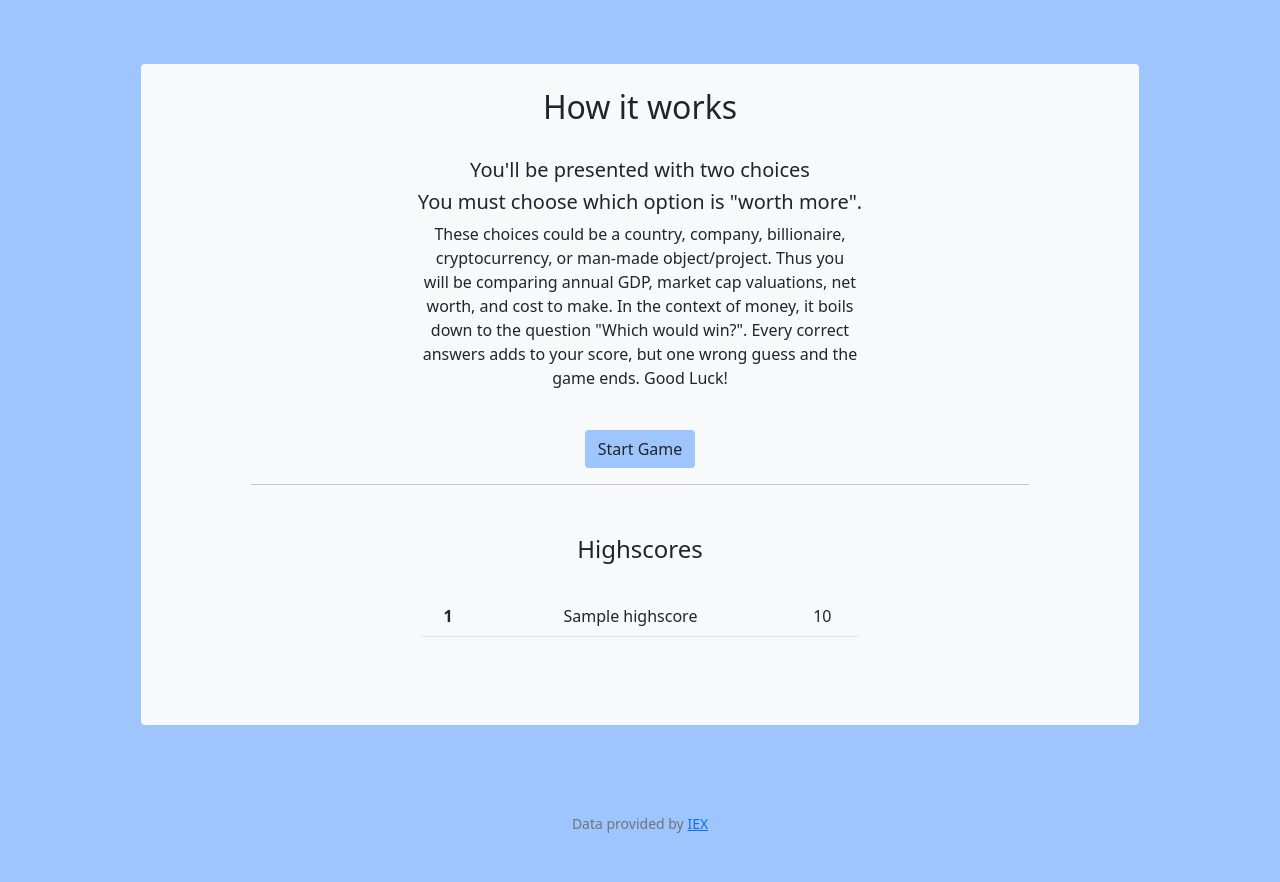
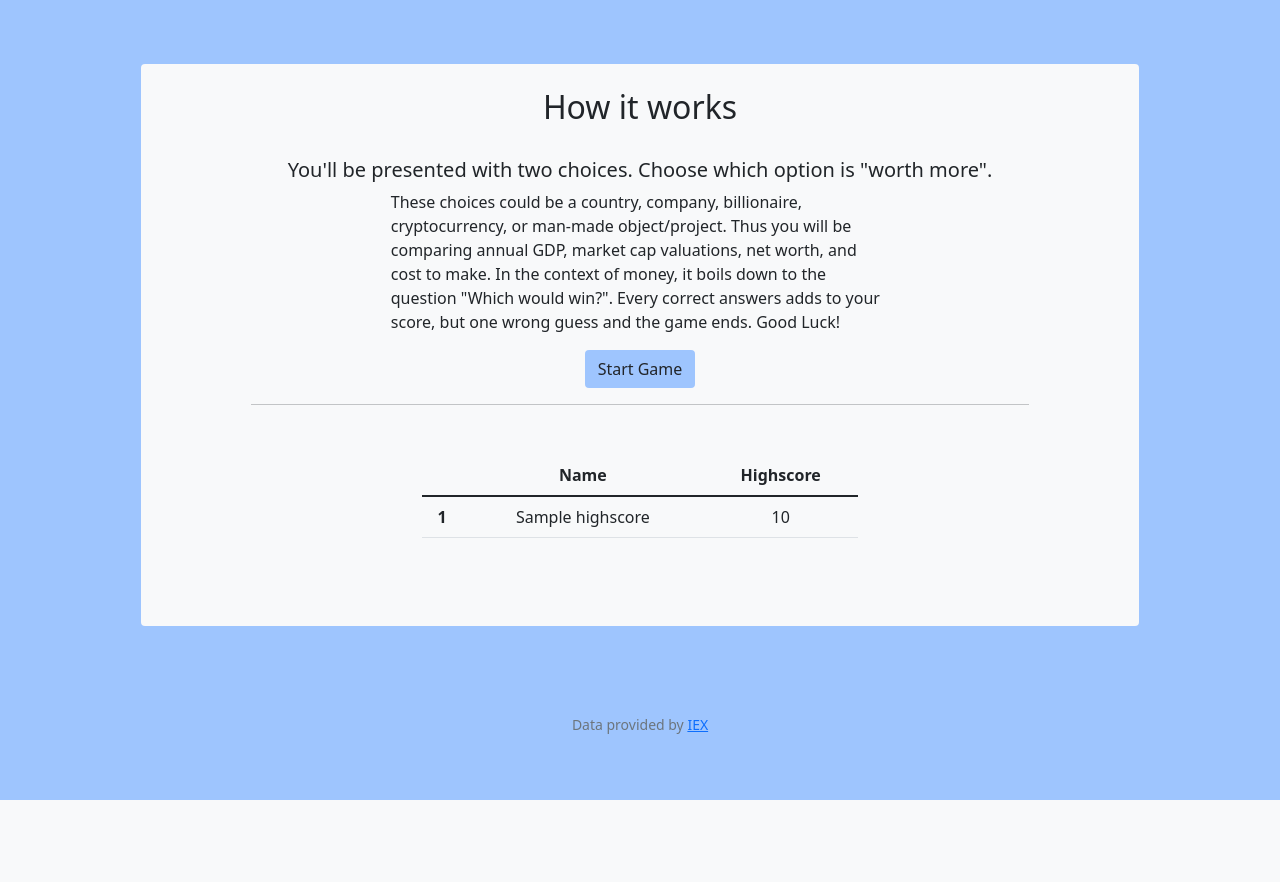
Before and after one commit to gregh13/CS50-Final-Project-Which-Would-Win, a Flask app: page / in a window 1280 px wide. After the commit the page ends 800 px from the top, so only its background shows below. Run offline with Flask 2, Linux system fonts and the light colour scheme; tables that the repository leaves empty hold one stand-in row (values such as "Sample post").

Commit message:
front-end fixes

```diff
--- a/main.py
+++ b/main.py
@@ -112,7 +112,7 @@ def index():
         return render_template("playgame.html", choice1=choice1, choice2=choice2)
 
     # might need to add .amount before .desc()
-    highscores = db.session.query(Highscores.name, Highscores.score).order_by(Highscores.score.desc())
+    highscores = db.session.query(Highscores.name, Highscores.score).order_by(Highscores.score.desc()).limit(10)
     return render_template("index.html", highscores=highscores)
 
 
--- a/templates/index.html
+++ b/templates/index.html
@@ -21,25 +21,28 @@
                 <br>
                 <h2>How it works</h2>
                 <br>
-                <h5>You'll be presented with two choices</h5>
-                <h5>You must choose which option is "worth more".</h5>
-                <div style="margin: 0 22%;">
+                <h5>You'll be presented with two choices. Choose which option is "worth more".</h5>
+                <div style="margin: 0 18%; text-align: left">
                 <p>These choices could be a country, company, billionaire, cryptocurrency, or man-made object/project.
                     Thus you will be comparing annual GDP, market cap valuations, net worth, and cost to make.
                     In the context of money, it boils down to the question "Which would win?".
                     Every correct answers adds to your score, but one wrong guess and the game ends. Good Luck!</p>
                 </div>
-                <br>
                 <form action="/" method="post">
                     <input type="submit" class="btn light-blue-color" value="Start Game">
                 </form>
                 <hr>
             </div>
             <div class="margin-gh">
-                <h4>Highscores</h4>
-                <br>
                 <div style="margin: 0 22%">
                     <table class="table">
+                        <thead>
+                            <tr>
+                                <th scope="col"></th>
+                                <th scope="col">Name</th>
+                                <th scope="col">Highscore</th>
+                            </tr>
+                        </thead>
                         <tbody>
                         {% for score in highscores %}
                             <tr>
--- a/templates/playgame.html
+++ b/templates/playgame.html
@@ -16,7 +16,8 @@
         <title>Game Time!</title>
     </head>
     <body class = "light-blue-color">
-        <div class="row align-items-center text-center soft-white rounded" style="margin: 0 11%;">
+    <br><br><br>
+        <div class="text-center soft-white margin-gh rounded">
             <div class="text-center margin-gh">
                 <br><br>
                 <h2> Which Would Win?</h2>
@@ -33,7 +34,7 @@
                         <input class="btn light-blue-color" type="submit" value="Select">
                     </form>
                 </div>
-                  <div>
+                  <div class="col-3">
                       <h1>vs.</h1>
                   </div>
                 <div class="col-3">
```
